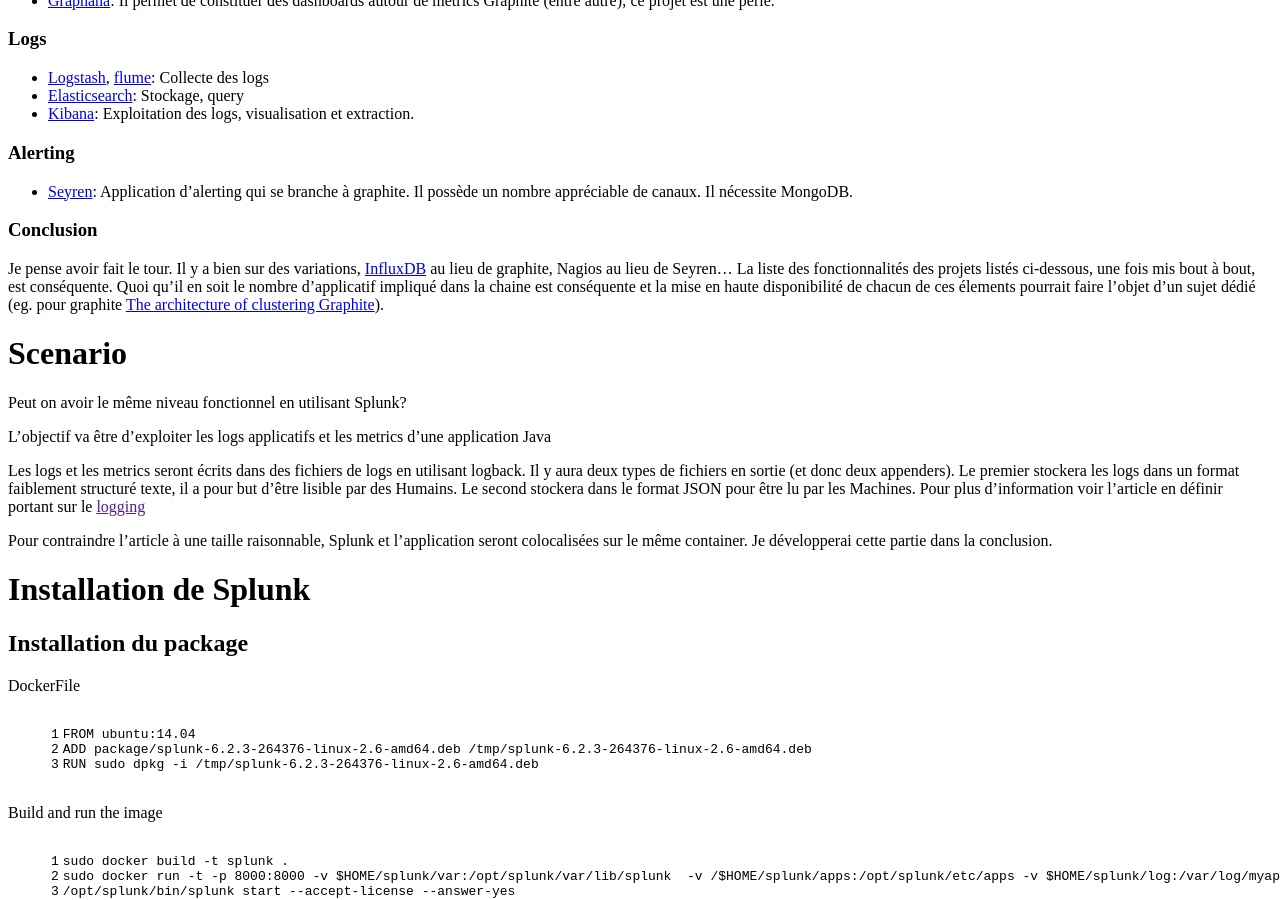
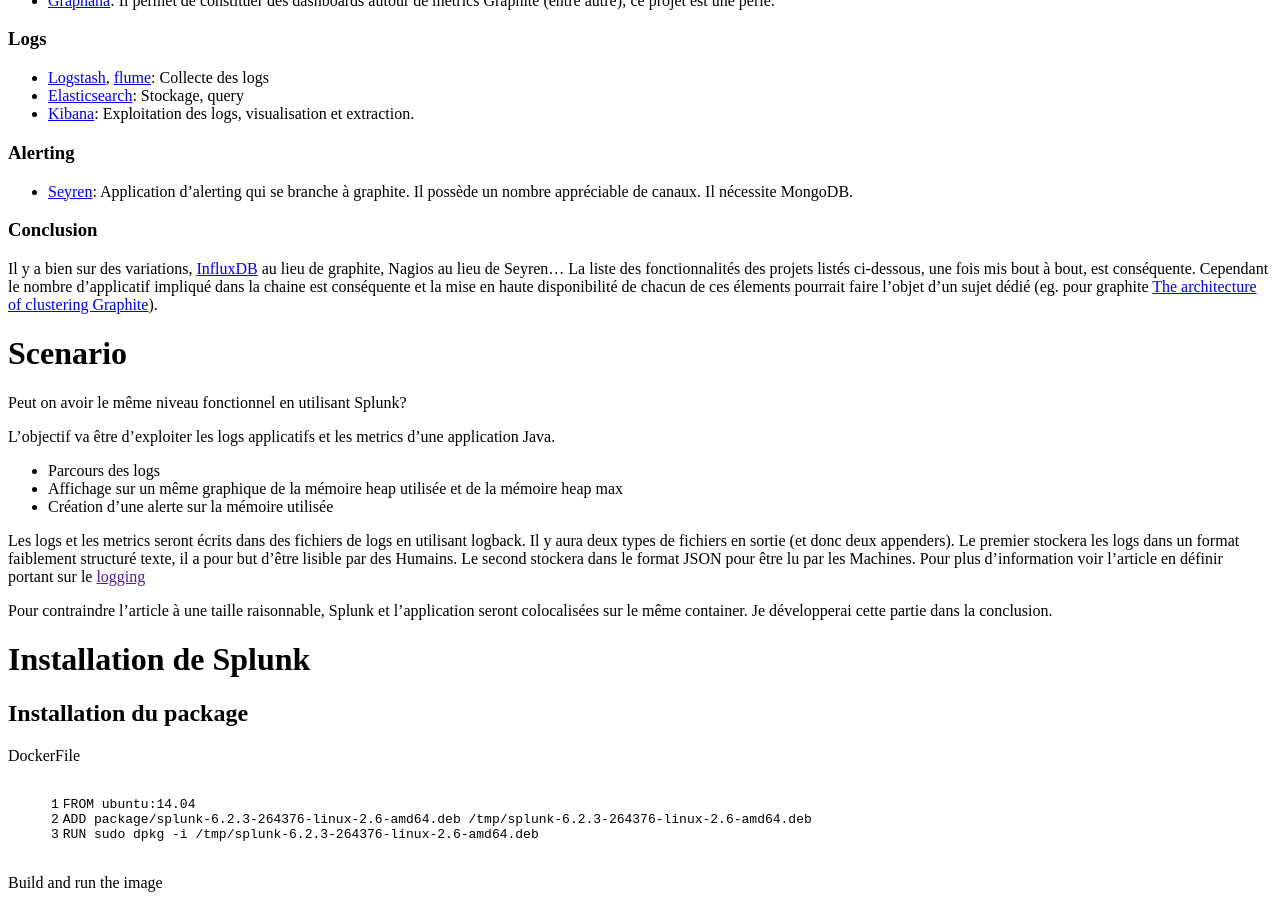
Before and after one commit to nithril/nithril.github.io, a Jekyll site: the page built from _posts/2015-05-26-operational-intelligence-splunk.markdown, in a window 1280 px wide and 900 px high, scrolled down 747 px. Built offline with Jekyll 4.4.1, drawn with Linux system fonts in a browser that asks for light colours; nearby versions of some CDN libraries; library files that are not in the unit come from our copies; comment, search, counter and statistics services are not loaded; some of the changed text lies outside the part shown.

Commit message:
Splunk article

```diff
--- a/_posts/2015-05-26-operational-intelligence-splunk.markdown
+++ b/_posts/2015-05-26-operational-intelligence-splunk.markdown
@@ -45,16 +45,20 @@
 
 ### Conclusion
 
-Je pense avoir fait le tour. Il y a bien sur des variations, [InfluxDB](http://influxdb.com/) au lieu de graphite, Nagios au lieu de Seyren...
+Il y a bien sur des variations, [InfluxDB](http://influxdb.com/) au lieu de graphite, Nagios au lieu de Seyren...
 La liste des fonctionnalités des projets listés ci-dessous, une fois mis bout à bout, est conséquente.
-Quoi qu'il en soit le nombre d'applicatif impliqué dans la chaine est conséquente et la mise en haute disponibilité de chacun de ces élements pourrait faire l'objet d'un sujet dédié
+Cependant le nombre d'applicatif impliqué dans la chaine est conséquente et la mise en haute disponibilité de chacun de ces élements pourrait faire l'objet d'un sujet dédié
 (eg. pour graphite [The architecture of clustering Graphite](https://grey-boundary.io/the-architecture-of-clustering-graphite/)).
 
 # Scenario
 
 Peut on avoir le même niveau fonctionnel en utilisant Splunk?
 
-L'objectif va être d'exploiter les logs applicatifs et les metrics d'une application Java
+L'objectif va être d'exploiter les logs applicatifs et les metrics d'une application Java.
+* Parcours des logs
+* Affichage sur un même graphique de la mémoire heap utilisée et de la mémoire heap max
+* Création d'une alerte sur la mémoire utilisée
+
 
 Les logs et les metrics seront écrits dans des fichiers de logs en utilisant logback. Il y aura deux types de fichiers en sortie (et donc deux appenders).
 Le premier stockera les logs dans un format faiblement structuré texte, il a pour but d'être lisible par des Humains. Le second stockera dans le format JSON
@@ -186,3 +190,19 @@
 
 
 # Exploitation
+
+## Affichage des events
+
+Une recherche d'évenement en utilisant `index="nlab_logs"` et `index="nlab_metrics"` donne le résultat suivant:
+
+![Splunk](/assets/2015-05-26-operational-intelligence-splunk/events-logs.png)
+
+![Splunk](/assets/2015-05-26-operational-intelligence-splunk/events-metrics.png)
+
+
+## Affichage des logs
+
+L'affichage des events est brute. Une table dédiée peut être créé n'affichant que les fields d'intêret
+`timestamp level thread logger message`: `index="nlab_logs" | table timestamp level thread logger message`:
+
+![Splunk](/assets/2015-05-26-operational-intelligence-splunk/events-logs-table.png)
```
Also changed, not shown: other parts of _posts/2015-05-26-operational-intelligence-splunk.markdown (+2 -2 lines), assets/2015-05-26-operational-intelligence-splunk/events-logs-table.png (added), assets/2015-05-26-operational-intelligence-splunk/events-logs.png (added), assets/2015-05-26-operational-intelligence-splunk/events-metrics.png (added).
